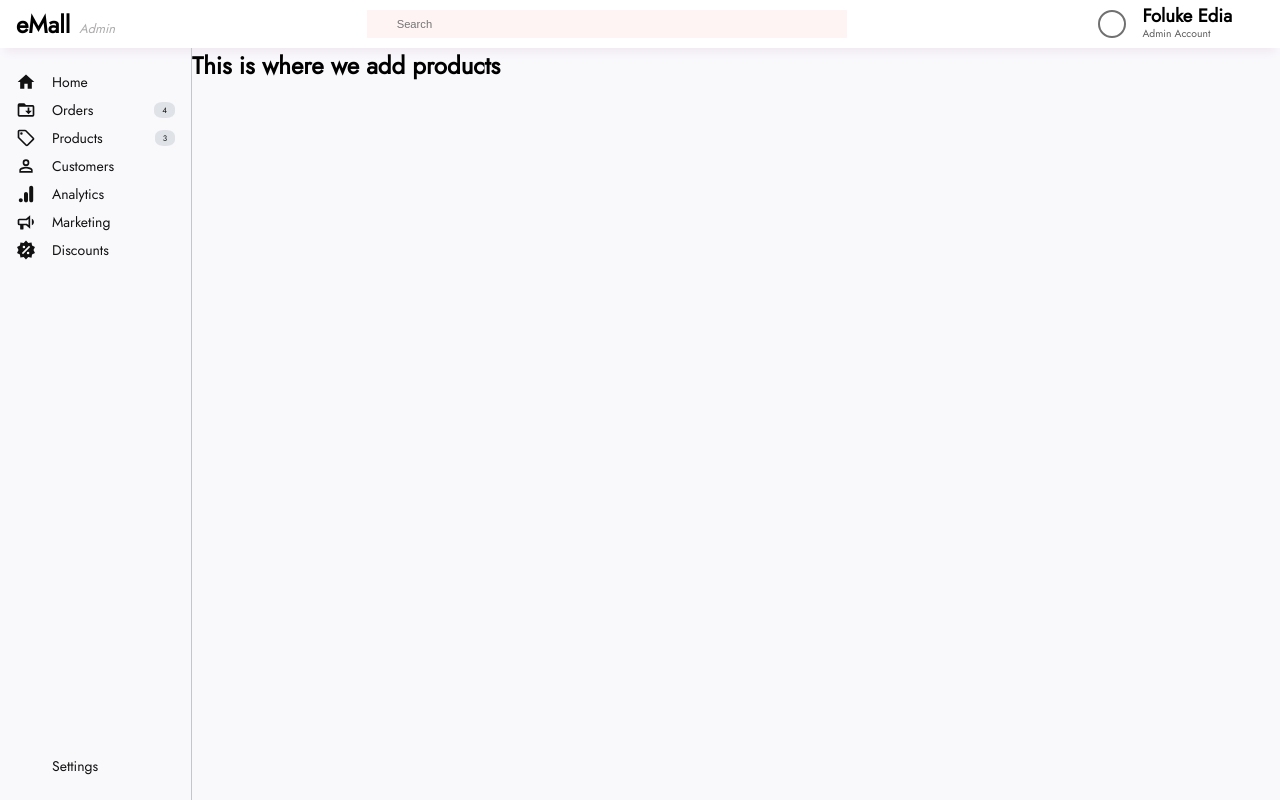
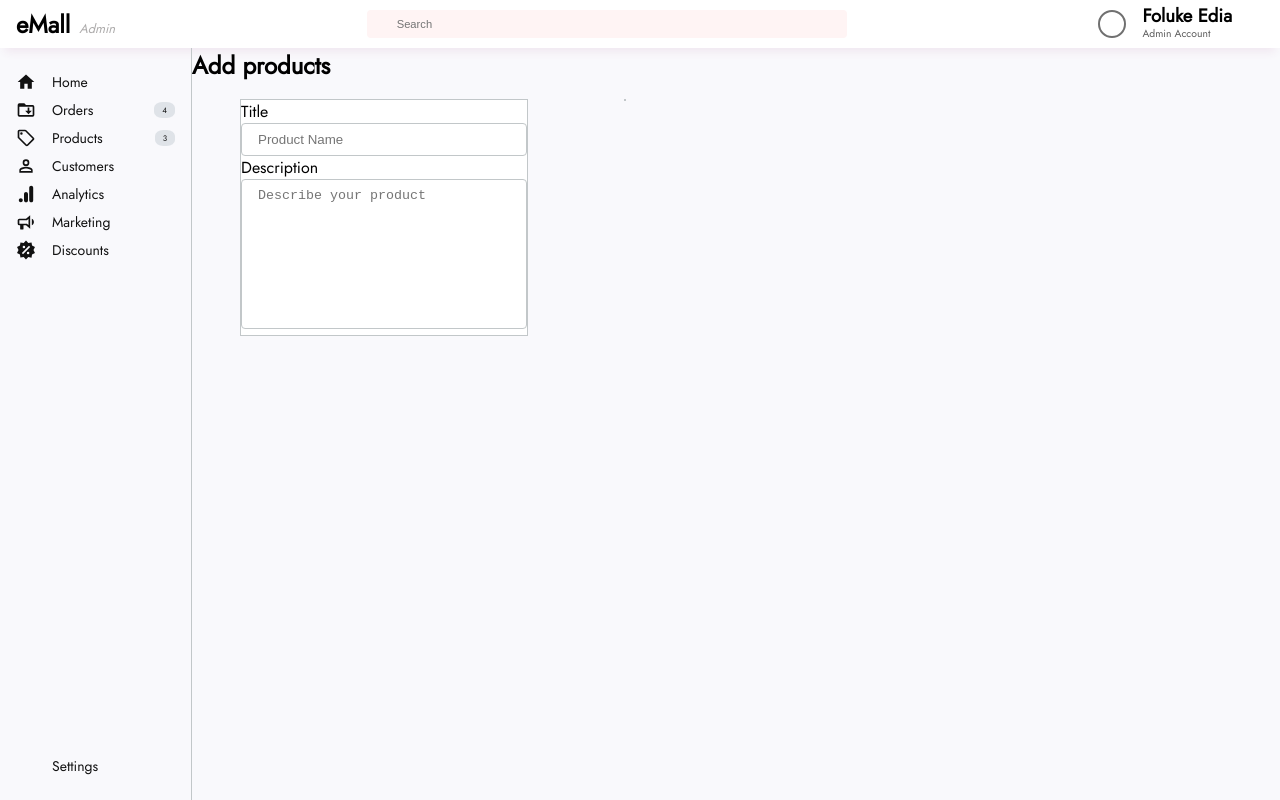
Before and after one commit to mrtoluadesina/garahub-admin, a React (Create React App) app: page /products/add in a window 1280 px wide. Built offline with nearby package versions, Linux system fonts and the light colour scheme.

Commit message:
update add products page with input and text area

```diff
--- a/src/Views/Products/add.js
+++ b/src/Views/Products/add.js
@@ -1,9 +1,37 @@
-import React from 'react';
+import React from "react";
+import Card from "../../Components/Card";
+
+import './styles.scss';
+import Input from "../../Components/Input";
+import TextArea from "../../Components/TextArea";
 
 export default props => {
   return (
-    <div className="product-section">
-      <h2>This is where we add products</h2>
+    <div className="add-product-section">
+      <div className="container">
+        <h2>Add products</h2>
+        <div className="row">
+          <div className="col _big">
+            <form className="form">
+              <Card>
+                <div className="form-group">
+                  <label>Title</label>
+                  <Input type="text" placeholder="Product Name" />
+                </div>
+                <div className="form-group">
+                  <label>Description</label>
+                  <TextArea placeholder="Describe your product" />
+                </div>
+              </Card>
+            </form>
+          </div>
+          <div className="col _small">
+            <Card>
+
+            </Card>
+          </div>
+        </div>
+      </div>
     </div>
   );
-}
+};
```
